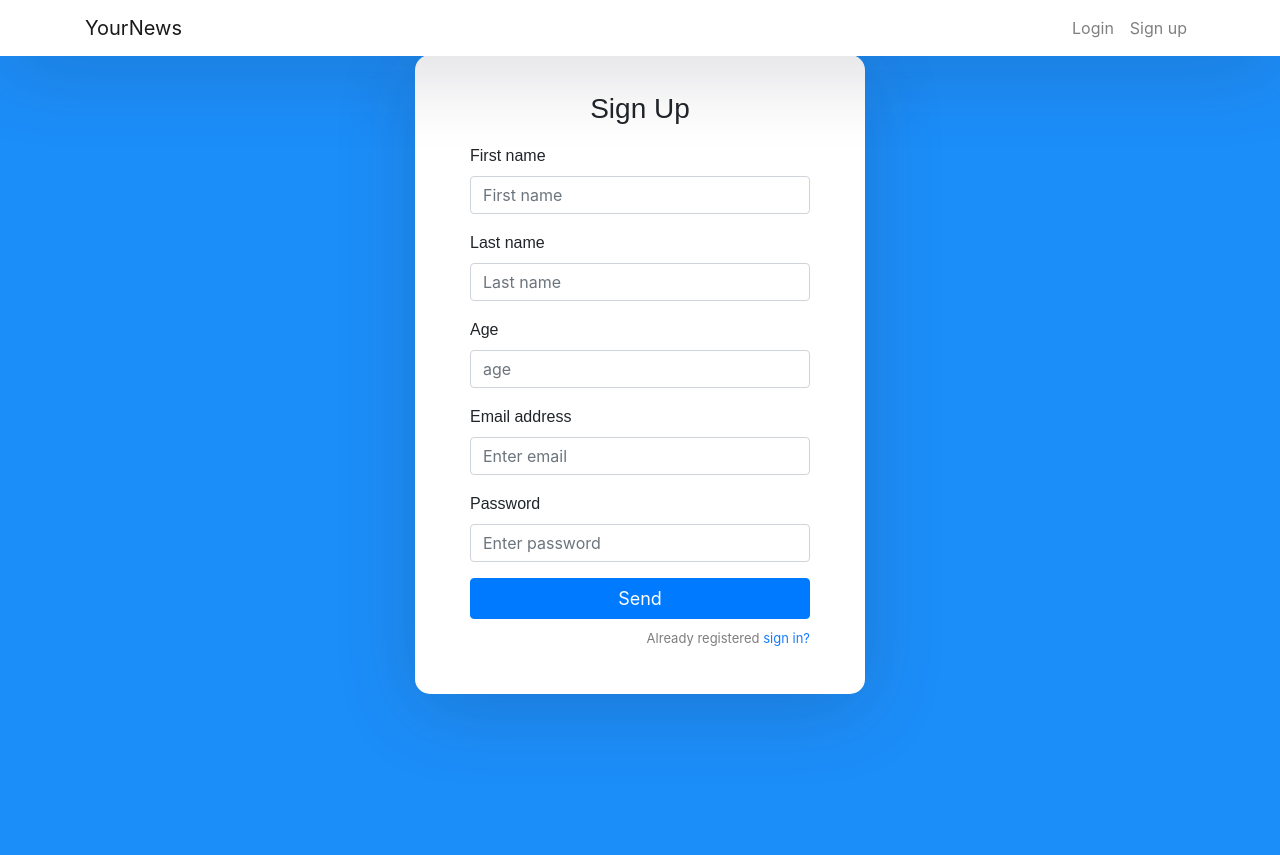
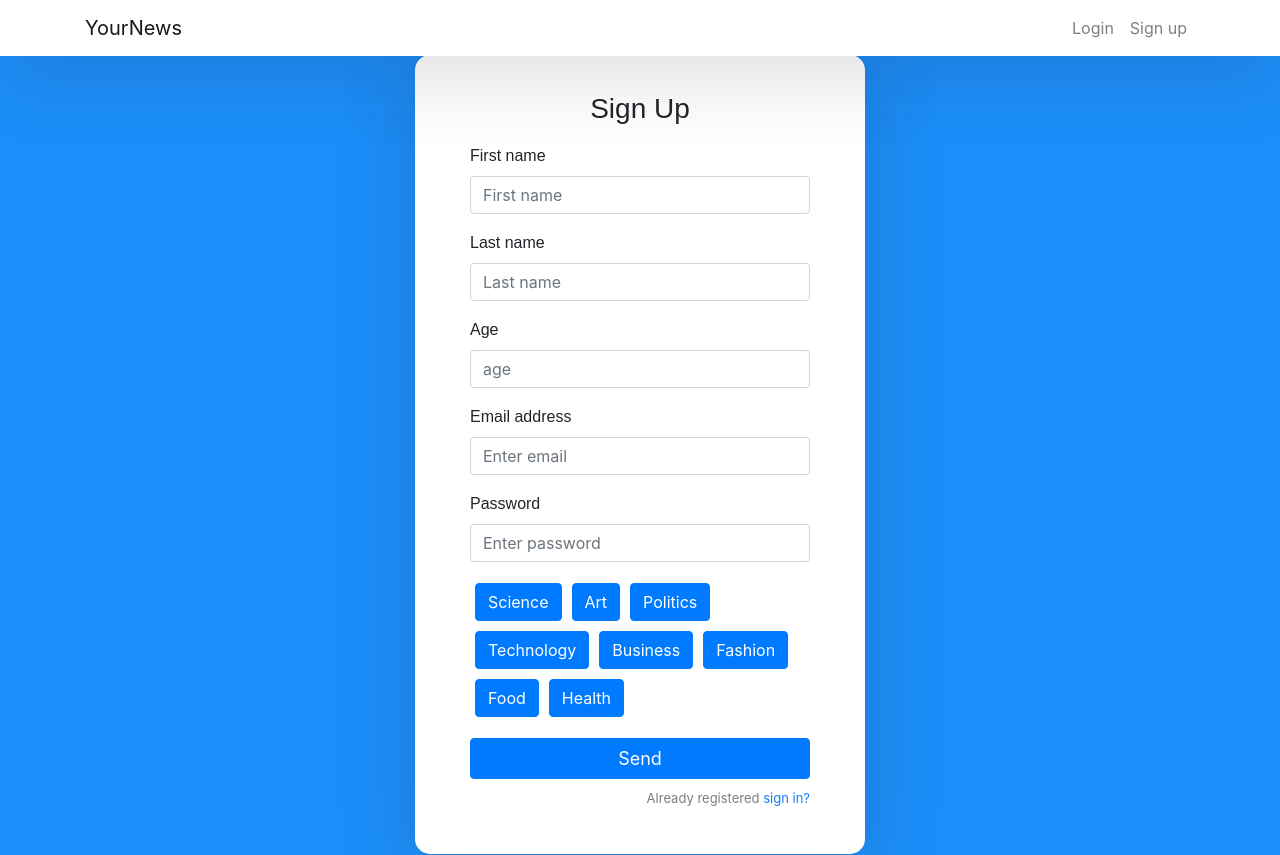
Before and after one commit to kiloa44/news, a React (Create React App) app: page /sign-up in a window 1280 px wide. Built offline with nearby package versions, Linux system fonts and the light colour scheme.

Commit message:
added a lot of stuff

```diff
--- a/package.json
+++ b/package.json
@@ -12,6 +12,7 @@
     "bootstrap": "^4.4.1",
     "firebase": "^7.6.1",
     "react": "^16.12.0",
+    "react-bootstrap": "^1.0.0-beta.16",
     "react-bootstrap-multiselect": "^2.4.1",
     "react-dom": "^16.12.0",
     "react-router-dom": "^5.1.2",
--- /dev/null
+++ b/src/components/choose_buttons.js
@@ -0,0 +1,25 @@
+import React, { Component } from "react";
+import {Button, ButtonGroup} from 'react-bootstrap';
+
+class ChooseButton extends Component {
+
+    render(){
+        return(
+                <ButtonGroup>
+                    <Button
+                        style={styles.button}
+                        value={this.props.value}
+                        onClick={this.props.onClick}
+                        >
+                            {this.props.text}
+                      </Button>
+                </ButtonGroup>
+        );
+    }
+}
+const styles={
+            button:{
+            margin:5
+            }
+  }
+export default ChooseButton;
--- a/src/components/home.js
+++ b/src/components/home.js
@@ -2,44 +2,96 @@ import React, { Component } from "react";
 import Post from "./post";
 import { CardDeck } from "reactstrap";
 import { getApiData } from "./api";
+import * as firebase from "firebase";
+import { Redirect } from "react-router-dom";
 
 class Home extends Component {
   state = {
-    articles:[]
+    articles: [],
+    user_interests: []
   };
+  componentWillMount() {
+    firebase.auth().onAuthStateChanged(user => {
+      if (user) {
+        var user = firebase.auth().currentUser;
+        if (user != null) {
+          user.providerData.forEach(function(profile) {
+            console.log("Sign-in provider: " + profile.providerId);
+            console.log("  Provider-specific UID: " + profile.uid);
+            console.log("  Name: " + profile.displayName);
+            console.log("  Email: " + profile.email);
+            console.log("  Photo URL: " + profile.photoURL);
+            console.log("  User UID : " + user.uid);
+          });
+        }
+        firebase
+          .firestore()
+          .collection("users")
+          .doc(user.email)
+          .get()
+          .then(doc => {
+            if (doc.exists) {
+              console.log(doc.data().user_interests);
+              this.setState({ user_interests: doc.data().user_interests });
+              this.getAllApis()
+            }
+          });
+        console.log("user logged");
+      } else {
+        return <Redirect to="/login"></Redirect>;
+      }
+    });
+  }
 
-
-  async componentDidMount() {
-    let nytimes = await getApiData('https://api.nytimes.com/svc/topstories/v2/science.json?api-key=tdAbmOB482lwbw4drHWjHDlte0MgG5vq');
-    nytimes.results.forEach((article)=>{
+  getAllApis = async () => {
+    console.log('in all apis')
+    let {user_interests} = this.state;
+    console.log(user_interests);
+    for (let i = 0; i < user_interests.length; i++) {
+      const interest = user_interests[i];
+      console.log(
+        "https://api.nytimes.com/svc/topstories/v2/" +
+          interest +
+          ".json?api-key=tdAbmOB482lwbw4drHWjHDlte0MgG5vq"
+      );
+      let nytimes = await getApiData(
+        "https://api.nytimes.com/svc/topstories/v2/" +
+          interest +
+          ".json?api-key=tdAbmOB482lwbw4drHWjHDlte0MgG5vq"
+      );
+      nytimes.results.forEach(article => {
         let url = article.url;
         let title = article.title;
         let subtitle = article.abstract;
-        let image_url = article.multimidea;
-        console.log(article.multimidea);
-        let {articles} = this.state;
+        let img_src = "/home/bigbang/news-stuff/src/assests/Missing.jpg";
+        if (article.multimedia.length > 0) {
+          img_src = article.multimedia[3].url;
+        }
+        let { articles } = this.state;
         articles.push({
-          img_src:image_url,
-          title:title,
-          subtitle:subtitle,
-          url:url
+          img_src: img_src,
+          title: title,
+          subtitle: subtitle,
+          url: url
         });
-        this.setState({articles:articles});
+        this.setState({ articles: articles });
       });
     }
+  };
+
   render() {
-    console.log(this.state.img_src);
     return (
       <div className="">
         <CardDeck style={styles.cardDeck}>
-          {this.state.articles.map(article =>{
-            return <Post
+          {this.state.articles.map(article => {
+            return (
+              <Post
                 img_src={article.img_src}
                 url={article.url}
                 title={article.title}
               ></Post>
+            );
           })}
-
         </CardDeck>
       </div>
     );
--- a/src/components/login.js
+++ b/src/components/login.js
@@ -6,15 +6,20 @@ export default class Login extends Component {
     email:'',
     password:''
   }
-  addUser=()=>{
+  login=()=>{
+    console.log('in login');
     let {email,password} = this.state;
     firebase.auth().signInWithEmailAndPassword(email, password).catch(function(error) {
       // Handle Errors here.
       var errorCode = error.code;
       var errorMessage = error.message;
+      alert('hello');
       console.log(errorCode,errorMessage);
 
       // ...
+    }).then((res)=>{
+      console.log(res);
+      console.log('login worked')
     });
   }
   render() {
@@ -56,11 +61,13 @@ export default class Login extends Component {
             </label>
           </div>
         </div>
-
-        <button type="submit" className="btn btn-primary btn-block" onClick={this.addUser}>
-          Submit
-        </button>
-
+        <a
+          className="btn btn-primary btn-block white"
+          onClick={this.login}
+          style={{ fontSize: 18 }}
+        >
+          Send
+        </a>
       </form>
     );
   }
--- a/src/components/signup.js
+++ b/src/components/signup.js
@@ -1,5 +1,7 @@
 import React, { Component } from "react";
 import * as firebase from "firebase";
+import { ButtonToolbar } from "react-bootstrap";
+import  ChooseButton  from "./choose_buttons";
 
 export default class SignUp extends Component {
   state = {
@@ -7,13 +9,30 @@ export default class SignUp extends Component {
     password: "",
     first_name: "",
     last_name: "",
-    age: ""
+    age: "",
+    interests:[
+      'Science','Art','Politics','Technology','Business', 'Fashion', 'Food', 'Health'
+    ],
+    user_interests:[]
   };
+
+  handlePress = (e) =>{
+
+    let {user_interests} = this.state;
+    let value = e.target.value;
+    if(!user_interests.includes(value)){
+      user_interests.push(value);
+    }
+    this.setState({
+      user_interests:user_interests
+    });
+    console.log(user_interests)
+  }
 
   signUpUser = () => {
     alert("in signupuser");
     if (this.state.password.length > 7 && this.state.email !== "") {
-      let { email, password, first_name, last_name, age } = this.state;
+      let { email, password, first_name, last_name, age , user_interests } = this.state;
       firebase
         .auth()
         .createUserWithEmailAndPassword(email, password)
@@ -21,20 +40,23 @@ export default class SignUp extends Component {
           // Handle Errors here.
           var errorCode = error.code;
           var errorMessage = error.message;
-          console.log(errorCode,errorMessage);
+          console.log(errorCode, errorMessage);
           // ...
         })
         .then(function() {
           const db = firebase.firestore();
+          console.log("email",typeof(email));
           alert("in then");
           db.collection("users")
-            .add({
+          .doc(email)
+            .set({
               first_name: first_name,
               last_name: last_name,
-              age: age
+              age: age,
+              user_interests:user_interests
             })
             .then(function(docRef) {
-              console.log("Document written with ID: ", docRef.id);
+              console.log("Document written with ID: ", docRef);
             })
             .catch(function(error) {
               console.error("Error adding document: ", error);
@@ -44,6 +66,7 @@ export default class SignUp extends Component {
   };
 
   render() {
+    let {interests} = this.state;
     return (
       <form>
         <h3>Sign Up</h3>
@@ -103,10 +126,26 @@ export default class SignUp extends Component {
             onChange={event => this.setState({ password: event.target.value })}
           />
         </div>
-        <a className="btn btn-primary btn-block white"
-        onClick={this.signUpUser}
-        style={{fontSize:18}}
-        >Send
+        <div className="form-group">
+          <ButtonToolbar aria-label="Toolbar with button groups">
+            {
+              interests.map((element)=>{
+                return(<ChooseButton
+                  text={element}
+                   value={element.toLowerCase()}
+                    onClick={this.handlePress}>
+                    </ChooseButton>)
+              })
+            }
+          </ButtonToolbar>
+        </div>
+
+        <a
+          className="btn btn-primary btn-block white"
+          onClick={this.signUpUser}
+          style={{ fontSize: 18 }}
+        >
+          Send
         </a>
         <p className="forgot-password text-right">
           Already registered <a href="#">sign in?</a>
```
Also changed, not shown: src/assests/Missing.jpg (added), 1 other file (tests, documents, lock files or other folders). Lines whose indentation alone changed are shown as unchanged.
